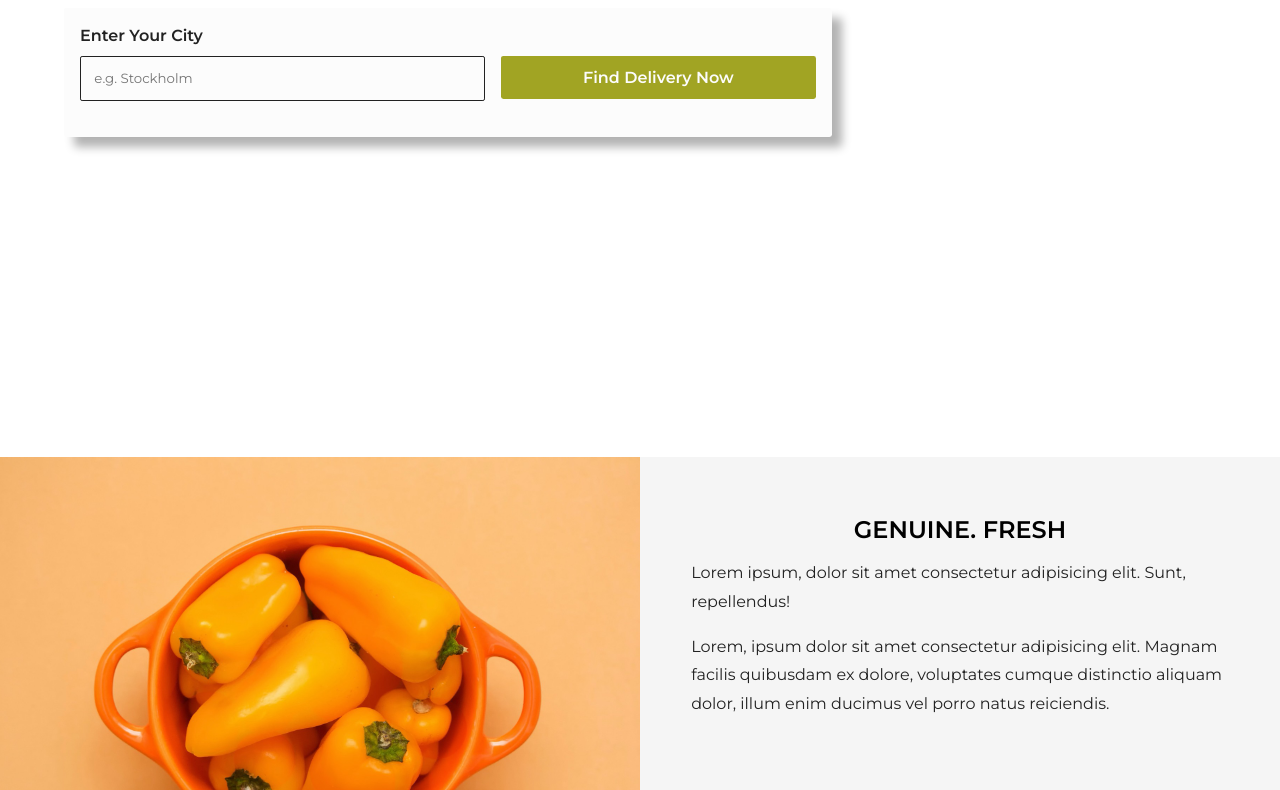
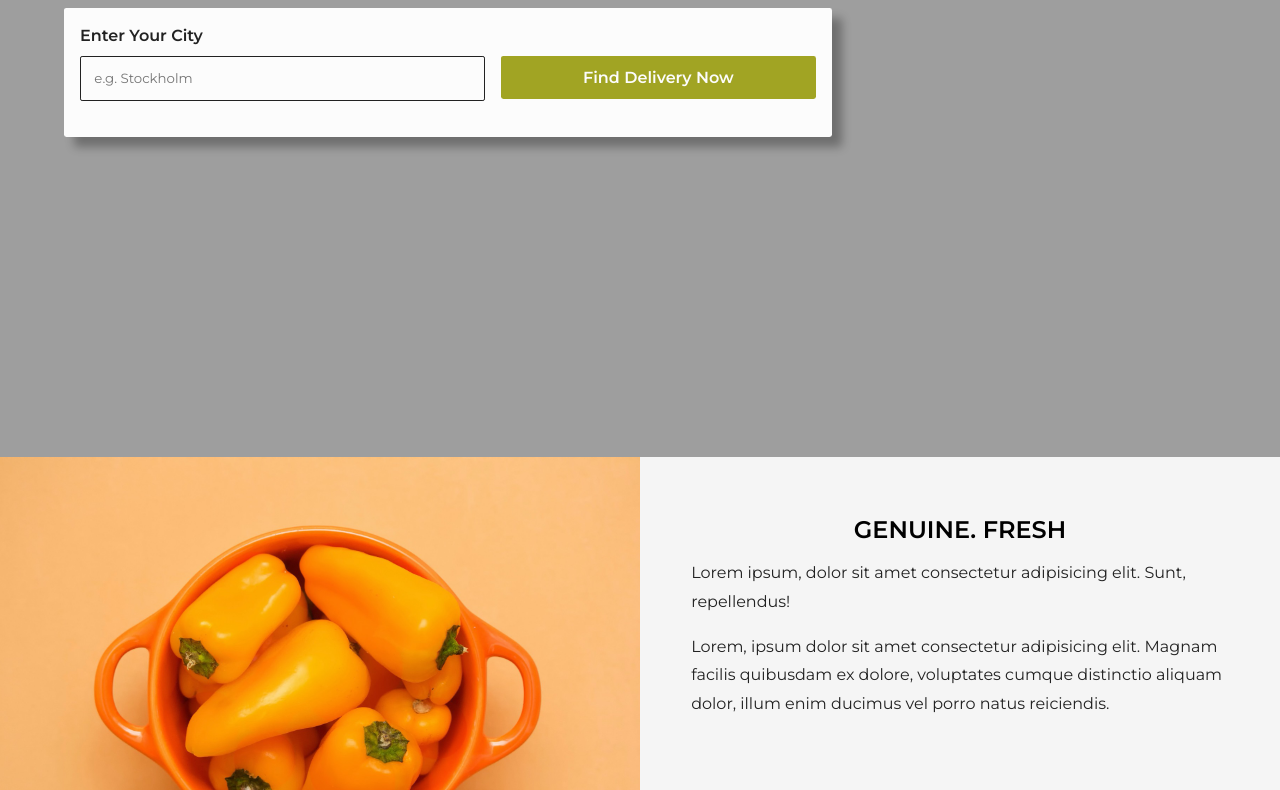
Before and after one commit to Luchkiin/dfood, a plain HTML site: page index.html in a window 1280 px wide. Shown: the part 211-1001 px from the top of the page. Drawn offline with Linux system fonts and the light colour scheme; the site is published under a folder, as on GitHub Pages, so addresses that start at the root find nothing.

Commit message:
Update style.css

```diff
--- a/css/style.css
+++ b/css/style.css
@@ -69,7 +69,7 @@ header {
 }
 
 .hero-bg {
-    background-image: url("/img/bg.png");
+    background-image: url("../img/bg.png");
     background-repeat: no-repeat;
     background-position: 14% 100%;
     background-size: cover;
```
